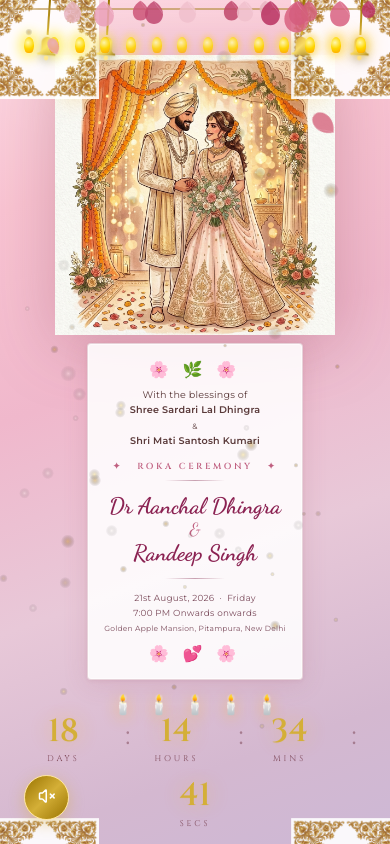
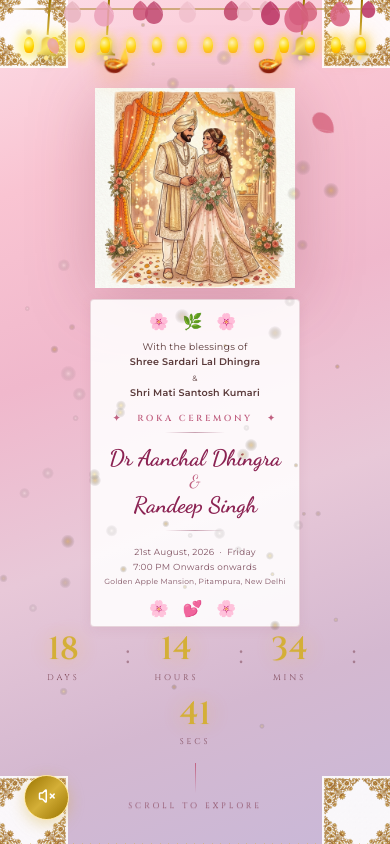
Before and after one commit to aakash-dhingra/roka-invitation, a React (Vite) app: page / in a window 390 px wide. Both pictures are taken after a click on the button "OPEN INVITATION →". Shown: the top 844 px of the page. Built offline with nearby package versions, Linux system fonts and the light colour scheme; no server answers.

Commit message:
🔧 Slow down animations, remove candles, and optimize mobile single screen hero height

```diff
--- a/src/App.tsx
+++ b/src/App.tsx
@@ -130,12 +130,6 @@ export default function App() {
               <div className="hero-card-floral-bottom anim-from-bottom" style={{ animationDelay: '1.5s' }}>🌸 💕 🌸</div>
             </div>
 
-            {/* Candles row — rises from bottom */}
-            <div className="hero-candles anim-from-bottom" style={{ animationDelay: '1.6s' }}>
-              {['🕯️','🕯️','🕯️','🕯️','🕯️'].map((c, i) => (
-                <span key={i} className="hero-candle" style={{ animationDelay: `${1.6 + i * 0.1}s` }}>{c}</span>
-              ))}
-            </div>
           </div>
         </div>
 
--- a/src/style.css
+++ b/src/style.css
@@ -338,23 +338,7 @@ img { display: block; max-width: 100%; }
   letter-spacing: 0.03em;
 }
 
-/* Candles */
-.hero-candles {
-  display: flex;
-  gap: 0.75rem;
-  align-items: flex-end;
-}
 
-.hero-candle {
-  font-size: clamp(1.2rem, 3vw, 1.6rem);
-  filter: drop-shadow(0 2px 8px rgba(255,180,0,0.5));
-  animation: candleFlicker 1.8s ease-in-out infinite alternate;
-}
-
-@keyframes candleFlicker {
-  0%   { filter: drop-shadow(0 2px 8px rgba(255,180,0,0.5)) brightness(1); }
-  100% { filter: drop-shadow(0 2px 14px rgba(255,200,0,0.8)) brightness(1.1); }
-}
 
 /* Bottom countdown row */
 .hero-bottom {
@@ -370,25 +354,36 @@ img { display: block; max-width: 100%; }
   animation: slideUpFade 1.5s var(--ease-premium) 0.9s both;
 }
 
-/* Mobile: stack vertically */
+/* Mobile: stack vertically and make sure it fits on a single viewport */
 @media (max-width: 640px) {
+  .hero-section {
+    height: 100dvh;
+    max-height: 100dvh;
+    justify-content: center;
+    padding-bottom: 0.5rem;
+  }
   .hero-split {
     flex-direction: column;
-    padding: 55px 1rem 0;
-    gap: 0.5rem;
+    padding: 35px 0.75rem 0;
+    gap: 0.25rem;
+    height: calc(100% - 110px);
+    justify-content: center;
   }
   .hero-photo-side {
-    max-width: 280px;
+    max-width: 200px;
+    max-height: 30vh;
     align-self: center;
   }
   .hero-couple-photo {
-    max-height: 38vh;
+    max-height: 28vh;
   }
   .hero-invite-card {
-    padding: 1rem;
+    padding: 0.75rem 0.85rem;
+    max-width: 320px;
+    box-shadow: 0 2px 12px rgba(160, 80, 100, 0.1);
   }
   .hero-corner {
-    width: clamp(80px, 28vw, 130px);
+    width: clamp(60px, 20vw, 90px);
   }
 }
 
@@ -460,47 +455,47 @@ img { display: block; max-width: 100%; }
   to   { opacity: 0.9; transform: rotate(180deg) translate(0, 0) scale(1); }
 }
 
-/* Utility classes — all start invisible, fill-mode: both */
+/* Utility classes — all start invisible, fill-mode: both, slowed down to 1.4s */
 .anim-from-top {
   opacity: 0;
-  animation: heroFromTop 0.7s cubic-bezier(0.25, 1, 0.5, 1) both;
+  animation: heroFromTop 1.4s cubic-bezier(0.25, 1, 0.5, 1) both;
 }
 .anim-from-bottom {
   opacity: 0;
-  animation: heroFromBottom 0.7s cubic-bezier(0.25, 1, 0.5, 1) both;
+  animation: heroFromBottom 1.4s cubic-bezier(0.25, 1, 0.5, 1) both;
 }
 .anim-from-left {
   opacity: 0;
-  animation: heroFromLeft 0.7s cubic-bezier(0.25, 1, 0.5, 1) both;
+  animation: heroFromLeft 1.4s cubic-bezier(0.25, 1, 0.5, 1) both;
 }
 .anim-from-right {
   opacity: 0;
-  animation: heroFromRight 0.7s cubic-bezier(0.25, 1, 0.5, 1) both;
+  animation: heroFromRight 1.4s cubic-bezier(0.25, 1, 0.5, 1) both;
 }
 .anim-expand {
   opacity: 0;
-  animation: heroExpand 0.6s cubic-bezier(0.25, 1, 0.5, 1) both;
+  animation: heroExpand 1.3s cubic-bezier(0.25, 1, 0.5, 1) both;
   transform-origin: center;
 }
 .anim-pop {
   opacity: 0;
-  animation: heroPop 0.65s cubic-bezier(0.34, 1.56, 0.64, 1) both;
+  animation: heroPop 1.35s cubic-bezier(0.34, 1.56, 0.64, 1) both;
 }
 .anim-corner-tl {
   opacity: 0;
-  animation: heroCornerTL 0.8s cubic-bezier(0.25, 1, 0.5, 1) 0.5s both;
+  animation: heroCornerTL 1.5s cubic-bezier(0.25, 1, 0.5, 1) 0.5s both;
 }
 .anim-corner-tr {
   opacity: 0;
-  animation: heroCornerTR 0.8s cubic-bezier(0.25, 1, 0.5, 1) 0.6s both;
+  animation: heroCornerTR 1.5s cubic-bezier(0.25, 1, 0.5, 1) 0.6s both;
 }
 .anim-corner-bl {
   opacity: 0;
-  animation: heroCornerBL 0.8s cubic-bezier(0.25, 1, 0.5, 1) 0.65s both;
+  animation: heroCornerBL 1.5s cubic-bezier(0.25, 1, 0.5, 1) 0.65s both;
 }
 .anim-corner-br {
   opacity: 0;
-  animation: heroCornerBR 0.8s cubic-bezier(0.25, 1, 0.5, 1) 0.7s both;
+  animation: heroCornerBR 1.5s cubic-bezier(0.25, 1, 0.5, 1) 0.7s both;
 }
 
 /* ============================================
```
